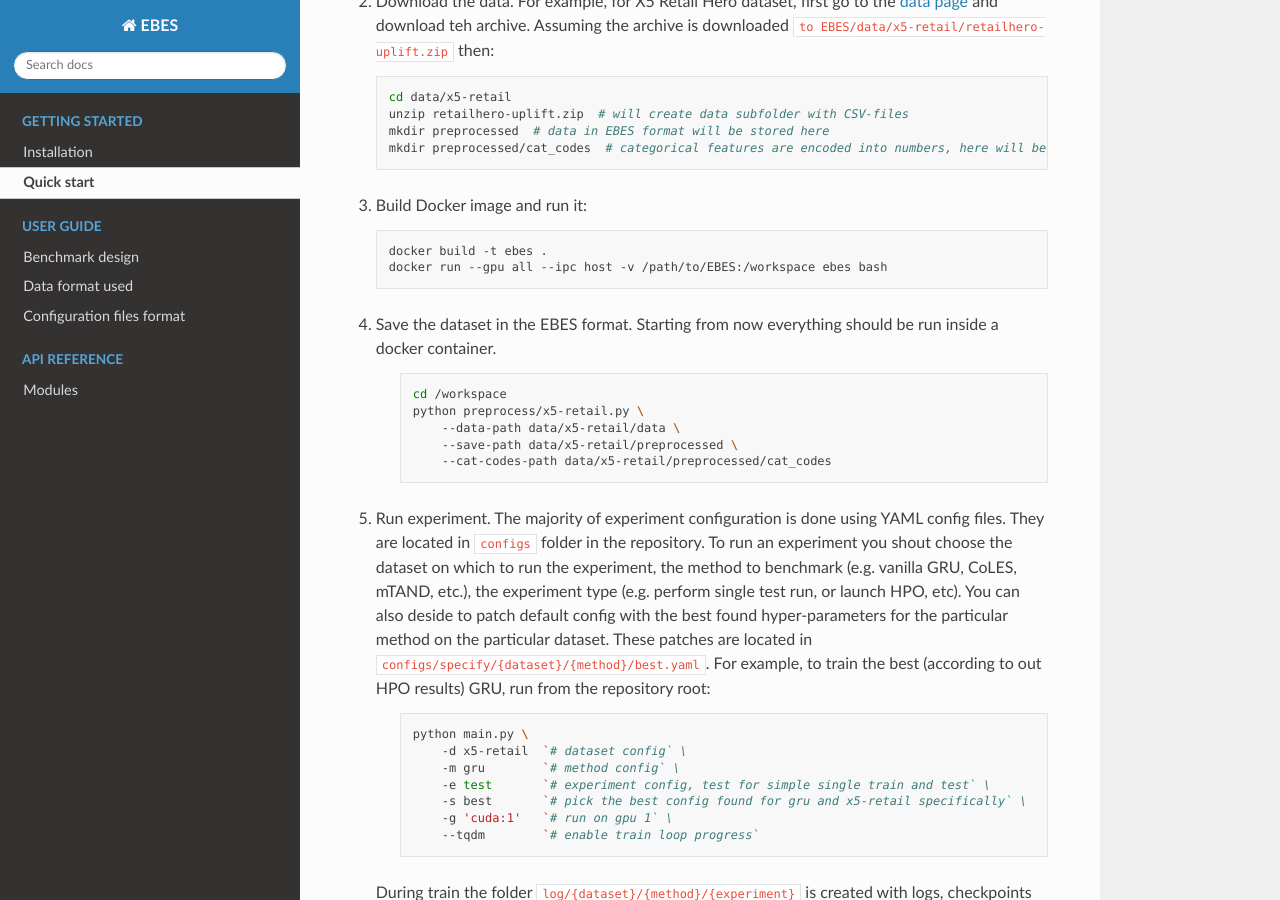
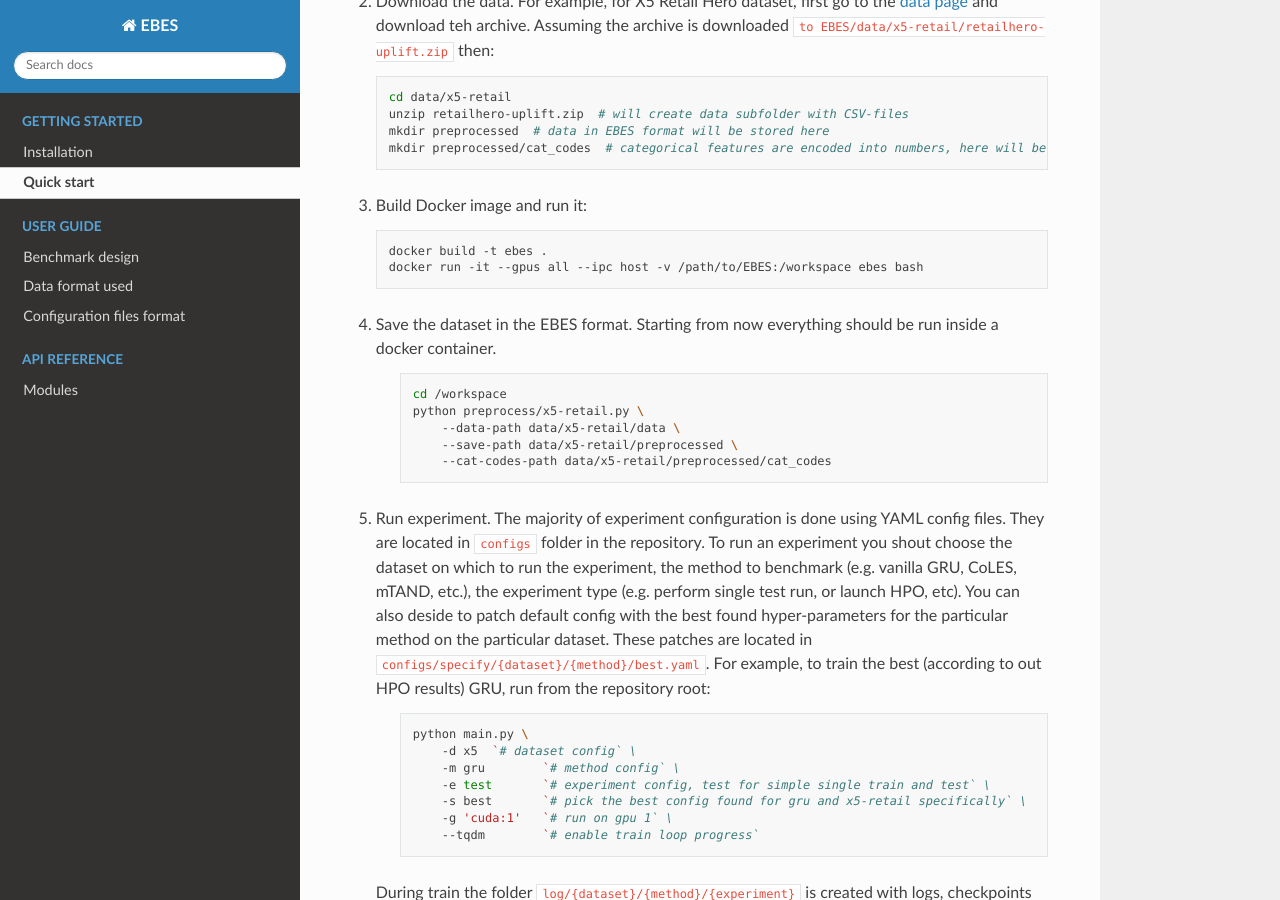
Before and after one commit to On-Point-RND/EBES, a Sphinx documentation site: the page built from docs/get_started/quick_start.rst, in a window 1280 px wide and 900 px high, scrolled down 289 px. Built offline with Sphinx 7.4.7 and the Read the Docs theme 3.1.0, drawn with Linux system fonts in a browser that asks for light colours.

Commit message:
Update quick_start.rst

```diff
--- a/docs/get_started/quick_start.rst
+++ b/docs/get_started/quick_start.rst
@@ -24,7 +24,7 @@ Quick start
    .. code-block:: bash
 
       docker build -t ebes .
-      docker run --gpu all --ipc host -v /path/to/EBES:/workspace ebes bash
+      docker run -it --gpus all --ipc host -v /path/to/EBES:/workspace ebes bash
 
 #. Save the dataset in the EBES format.
    Starting from now everything should be run inside a docker container.
@@ -48,7 +48,7 @@ Quick start
     .. code-block:: bash
 
        python main.py \
-           -d x5-retail  `# dataset config` \
+           -d x5  `# dataset config` \
            -m gru        `# method config` \
            -e test       `# experiment config, test for simple single train and test` \
            -s best       `# pick the best config found for gru and x5-retail specifically` \
```
